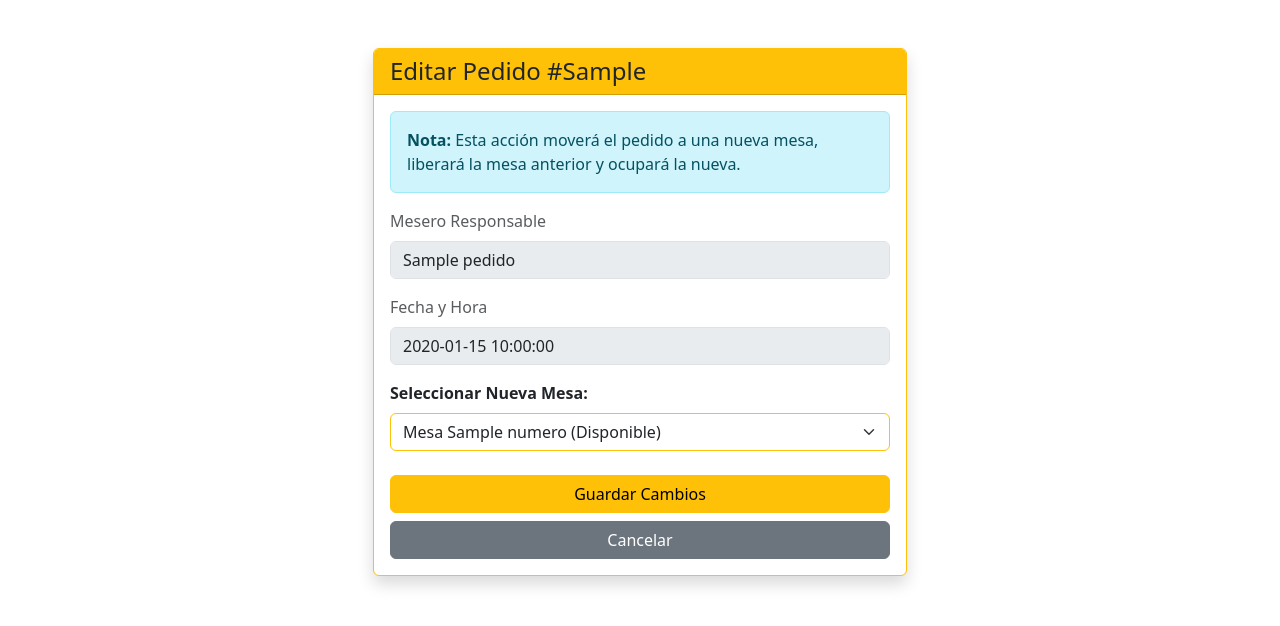
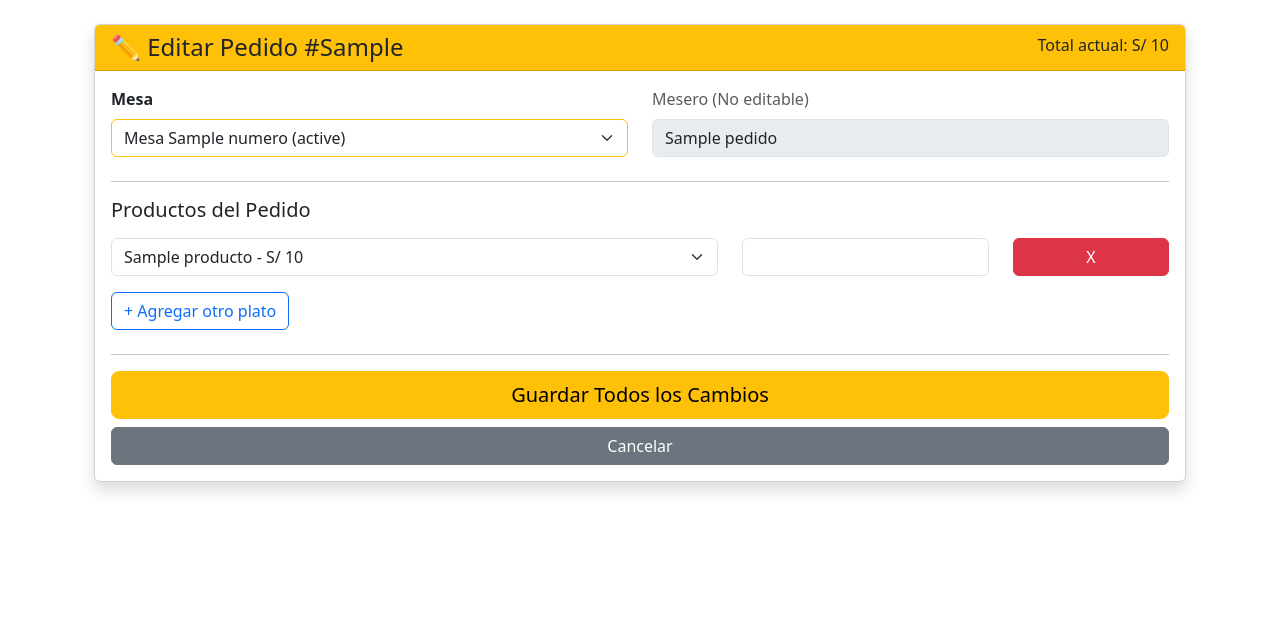
Before and after one commit to JhZair/BarlowPOS, a Flask app: template src/templates/pedidos/editar.html in a window 1280 px wide. Shown: the part 56-682 px from the top of the page. Run offline with Flask 3, Linux system fonts and the light colour scheme; the template is opened without the code that fills it: most values are stand-ins (such as "Sample title", 1, 10 or a date in 2020).

Commit message:
pedidos editar

```diff
--- a/src/templates/pedidos/editar.html
+++ b/src/templates/pedidos/editar.html
@@ -1,51 +1,105 @@
 {% extends 'base.html' %}
 
 {% block content %}
-<div class="container mt-5">
-    <div class="row justify-content-center">
-        <div class="col-md-6">
-            <div class="card shadow border-warning">
-                <div class="card-header bg-warning text-dark">
-                    <h4 class="mb-0">Editar Pedido #{{ pedido.id_pedido }}</h4>
+<div class="container mt-4">
+    <div class="card shadow">
+        <div class="card-header bg-warning text-dark d-flex justify-content-between">
+            <h4 class="mb-0">✏️ Editar Pedido #{{ pedido.id_pedido }}</h4>
+            <span>Total actual: S/ {{ pedido.total }}</span>
+        </div>
+        <div class="card-body">
+            <form action="{{ url_for('pedidos.editar_pedido', id=pedido.id_pedido) }}" method="POST">
+
+                <div class="row mb-4">
+                    <div class="col-md-6">
+                        <label class="form-label fw-bold">Mesa</label>
+                        <select name="id_mesa" class="form-select border-warning">
+                            {% for m in mesas %}
+                                <option value="{{ m.id_mesa }}" {% if m.id_mesa == pedido.id_mesa %} selected {% endif %}>
+                                    Mesa {{ m.numero }} ({{ m.estado }})
+                                </option>
+                            {% endfor %}
+                        </select>
+                    </div>
+                    <div class="col-md-6">
+                        <label class="form-label text-muted">Mesero (No editable)</label>
+                        <input type="text" class="form-control" value="{{ pedido.nombre_mesero }}" disabled>
+                    </div>
                 </div>
-                <div class="card-body">
-                    <p class="alert alert-info">
-                        <strong>Nota:</strong> Esta acción moverá el pedido a una nueva mesa, liberará la mesa anterior y ocupará la nueva.
-                    </p>
 
-                    <form action="{{ url_for('pedidos.editar_pedido', id=pedido.id_pedido) }}" method="POST">
+                <hr>
 
-                        <div class="mb-3">
-                            <label class="form-label text-muted">Mesero Responsable</label>
-                            <input type="text" class="form-control" value="{{ pedido.nombre_mesero }}" disabled>
-                        </div>
+                <h5 class="mb-3">Productos del Pedido</h5>
+                <div id="productos-container">
 
-                        <div class="mb-3">
-                            <label class="form-label text-muted">Fecha y Hora</label>
-                            <input type="text" class="form-control" value="{{ pedido.fecha }}" disabled>
-                        </div>
-
-                        <div class="mb-4">
-                            <label for="id_mesa" class="form-label fw-bold">Seleccionar Nueva Mesa:</label>
-                            <select name="id_mesa" class="form-select border-warning" required>
-                                {% for mesa in mesas %}
-                                    <option value="{{ mesa.id_mesa }}"
-                                        {% if mesa.id_mesa == pedido.id_mesa %} selected {% endif %}>
-                                        Mesa {{ mesa.numero }}
-                                        {% if mesa.id_mesa == pedido.id_mesa %} (Actual) {% else %} (Disponible) {% endif %}
+                    {% for d in detalles %}
+                    <div class="row mb-2 producto-row align-items-end">
+                        <div class="col-md-7">
+                            <select name="productos[]" class="form-select">
+                                {% for p in productos %}
+                                    <option value="{{ p.id_producto }}"
+                                        {% if p.id_producto == d.id_producto %} selected {% endif %}>
+                                        {{ p.nombre }} - S/ {{ p.precio_base }}
                                     </option>
                                 {% endfor %}
                             </select>
                         </div>
+                        <div class="col-md-3">
+                            <input type="number" name="cantidades[]" class="form-control" value="{{ d.cantidad }}" min="1" required>
+                        </div>
+                        <div class="col-md-2">
+                            <button type="button" class="btn btn-danger w-100" onclick="eliminarFila(this)">X</button>
+                        </div>
+                    </div>
+                    {% endfor %}
 
-                        <div class="d-grid gap-2">
-                            <button type="submit" class="btn btn-warning">Guardar Cambios</button>
-                            <a href="{{ url_for('pedidos.index') }}" class="btn btn-secondary">Cancelar</a>
-                        </div>
-                    </form>
                 </div>
-            </div>
+
+                <div class="mt-3">
+                    <button type="button" class="btn btn-outline-primary" onclick="agregarProducto()">
+                        + Agregar otro plato
+                    </button>
+                </div>
+
+                <hr class="mt-4">
+                <div class="d-grid gap-2">
+                    <button type="submit" class="btn btn-warning btn-lg">Guardar Todos los Cambios</button>
+                    <a href="{{ url_for('pedidos.index') }}" class="btn btn-secondary">Cancelar</a>
+                </div>
+            </form>
         </div>
     </div>
 </div>
+
+<div id="template-row" style="display:none;">
+    <div class="row mb-2 producto-row align-items-end">
+        <div class="col-md-7">
+            <select name="productos[]" class="form-select" required>
+                <option value="" disabled selected>Seleccione producto...</option>
+                {% for p in productos %}
+                <option value="{{ p.id_producto }}">{{ p.nombre }} - S/ {{ p.precio_base }}</option>
+                {% endfor %}
+            </select>
+        </div>
+        <div class="col-md-3">
+            <input type="number" name="cantidades[]" class="form-control" value="1" min="1" required>
+        </div>
+        <div class="col-md-2">
+            <button type="button" class="btn btn-danger w-100" onclick="eliminarFila(this)">X</button>
+        </div>
+    </div>
+</div>
+
+<script>
+    function agregarProducto() {
+        const container = document.getElementById('productos-container');
+        const template = document.getElementById('template-row').firstElementChild;
+        const clone = template.cloneNode(true);
+        container.appendChild(clone);
+    }
+
+    function eliminarFila(btn) {
+        btn.closest('.producto-row').remove();
+    }
+</script>
 {% endblock %}
```
Also changed, not shown: src/routes/pedidos.py (+69 -16 lines).
